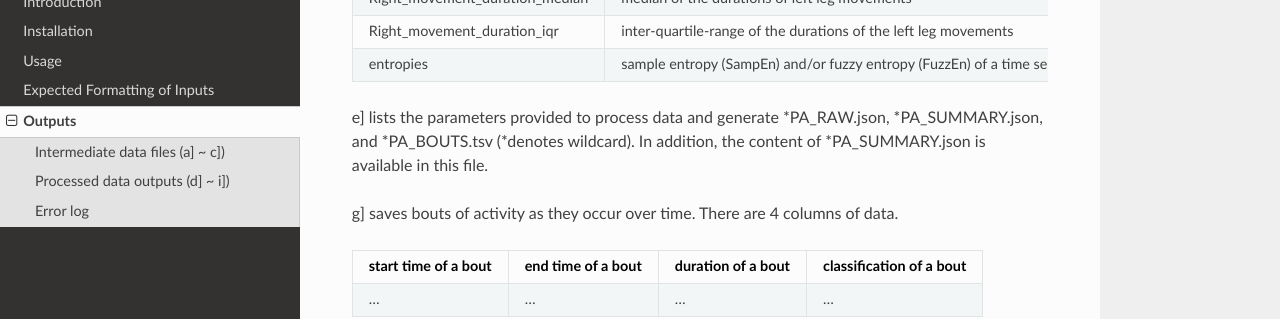
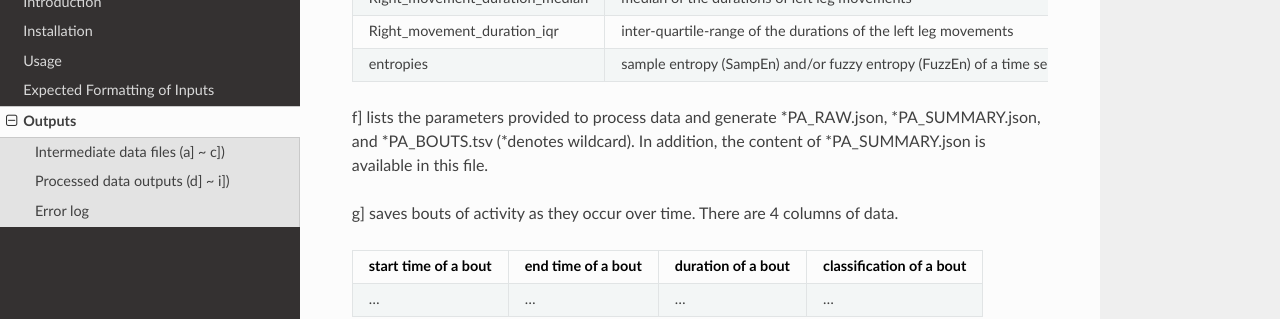
Before and after one commit to ohspc89/hbcd_motion_postproc, a Sphinx documentation site: the page built from docs/source/outputs.rst, in a window 1280 px wide and 900 px high, scrolled down 2000 px. Shown: the part 150-469 px from the top of the window. Built offline with Sphinx 7.4.7 and the Read the Docs theme 3.1.0, drawn with Linux system fonts in a browser that asks for light colours.

Commit message:
typo corrected

```diff
--- a/docs/source/outputs.rst
+++ b/docs/source/outputs.rst
@@ -25,7 +25,7 @@ Within this folder, the following can be found: ::
     j] LOG.txt
 
 Intermediate data files (a] ~ c])
------------------------
+---------------------------------
 
 a] lists the parameters provided when using the docker container.
 
@@ -52,7 +52,7 @@ b] & c] are 72 hour left and right leg movement data. They are first calibrated
 and then resampled at 20 Hz. These files are required for the estimation of physical activity levels (f] - i]).
 
 Processed data outputs (d] ~ i])
-----------------------
+--------------------------------
 
 d] & e] contain summary kinematic measures based on the 72 hour leg movement
 data. d] is based on the resampled data (a] & b]),
@@ -115,7 +115,7 @@ to understand what each measure is about:
 +--------------------------------+-----------------------------------------------------------------------------+
 
 
-e] lists the parameters provided to process data and generate \*\PA_RAW.json,
+f] lists the parameters provided to process data and generate \*\PA_RAW.json,
 \*\PA_SUMMARY.json, and \*\PA_BOUTS.tsv (\*\ denotes wildcard). In addition,
 the content of \*\PA_SUMMARY.json is available in this file.
 
```
